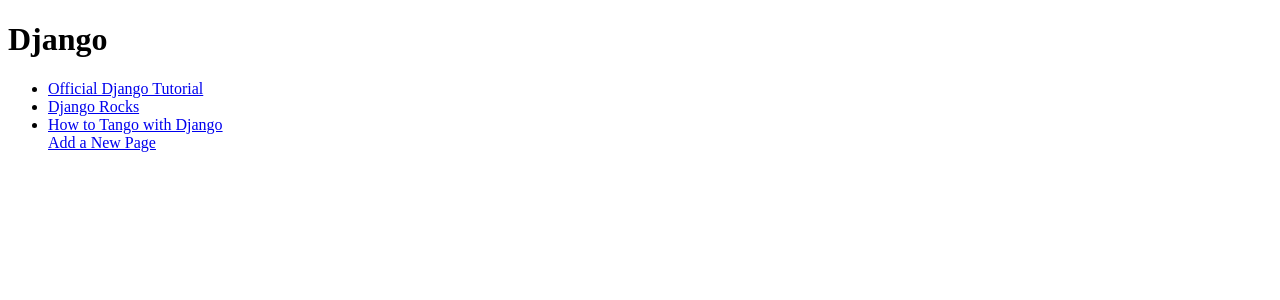
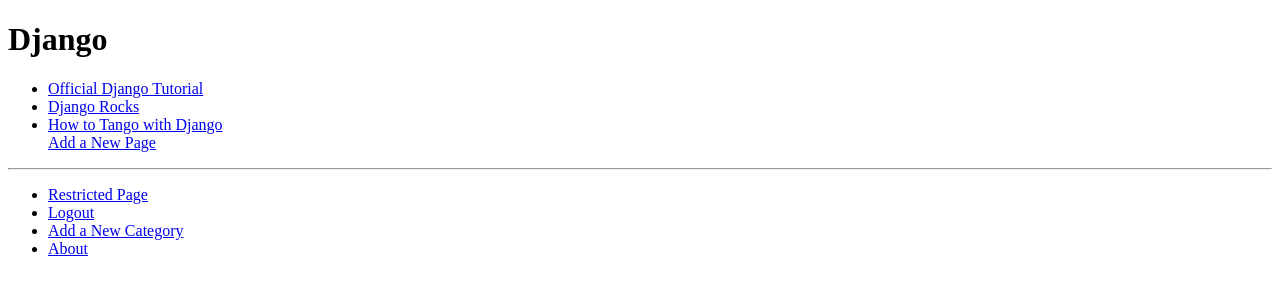
Before and after one commit to 2081902M/tangowithdjango, a Django app: page /rango/category/django/ in a window 1280 px wide. Shown: the top 300 px of the page. Run offline with Django 3.2, Linux system fonts and the light colour scheme; a user stored in the database is signed in; data comes from the database, SQL or seed files in the repository; parts of the project's set-up code (start-up, migrations or seed data) failed here and were passed over.

Commit message:
working on exercises

```diff
--- a/tango_with_django_project/templates/rango/base.html
+++ b/tango_with_django_project/templates/rango/base.html
@@ -2,10 +2,29 @@
 
 <html>
     <head>
-        <title>Rango</title>
+        <title>Rango - {% block title %}How to Tango with Django!{% endblock %}</title>
     </head>
 
     <body>
-        <!-- Page specific content goes here -->
+	<div>
+            {% block body_block %}{% endblock %}
+	</div>
+
+	<hr />
+
+        <div>
+            <ul>
+            {% if user.is_authenticated %}
+                <li><a href="{% url 'restricted' %}">Restricted Page</a></li>
+        	<li><a href="{% url 'logout' %}">Logout</a></li>
+        	<li><a href="{% url 'add_category' %}">Add a New Category</a></li>
+            {% else %}
+                <li><a href="/rango/register/">Register Here</a></li>
+                <li><a href="/rango/login/">Login</a></li>
+            {% endif %}
+
+            <li><a href="{% url 'about' %}">About</a></li>
+            </ul>
+        </div>
     </body>
 </html>
--- a/tango_with_django_project/templates/rango/category.html
+++ b/tango_with_django_project/templates/rango/category.html
@@ -1,10 +1,12 @@
 <!DOCTYPE html>
 <html>
-    <head>
-        <title>Rango</title>
-    </head>
+{% extends 'rango/base.html' %}
 
-    <body>
+{% load staticfiles %}
+
+{% block title %}{{ category_name }}{% endblock %}
+
+{% block body_block %}
         <h1>{{ category_name }}</h1>
         {% if category %}
             {% if pages %}
@@ -29,5 +31,5 @@
             	<a href="/rango/add_category/">Add a New Category</a><br />
 	    	{% endif %}
         {% endif %}
-    </body>
+    {% endblock %}
 </html>
--- a/tango_with_django_project/templates/rango/index.html
+++ b/tango_with_django_project/templates/rango/index.html
@@ -14,7 +14,7 @@
 		{% if categories %}
             <ul>
                 {% for category in categories %}
-                <li><a href="/rango/category/{{ category.slug }}">{{ category.name }}</a></li>
+                <li><a href="{% url 'category'  category.slug %}">{{ category.name }}</a></li>
                 {% endfor %}
             </ul>
         {% else %}
```
Lines whose indentation alone changed are shown as unchanged.
